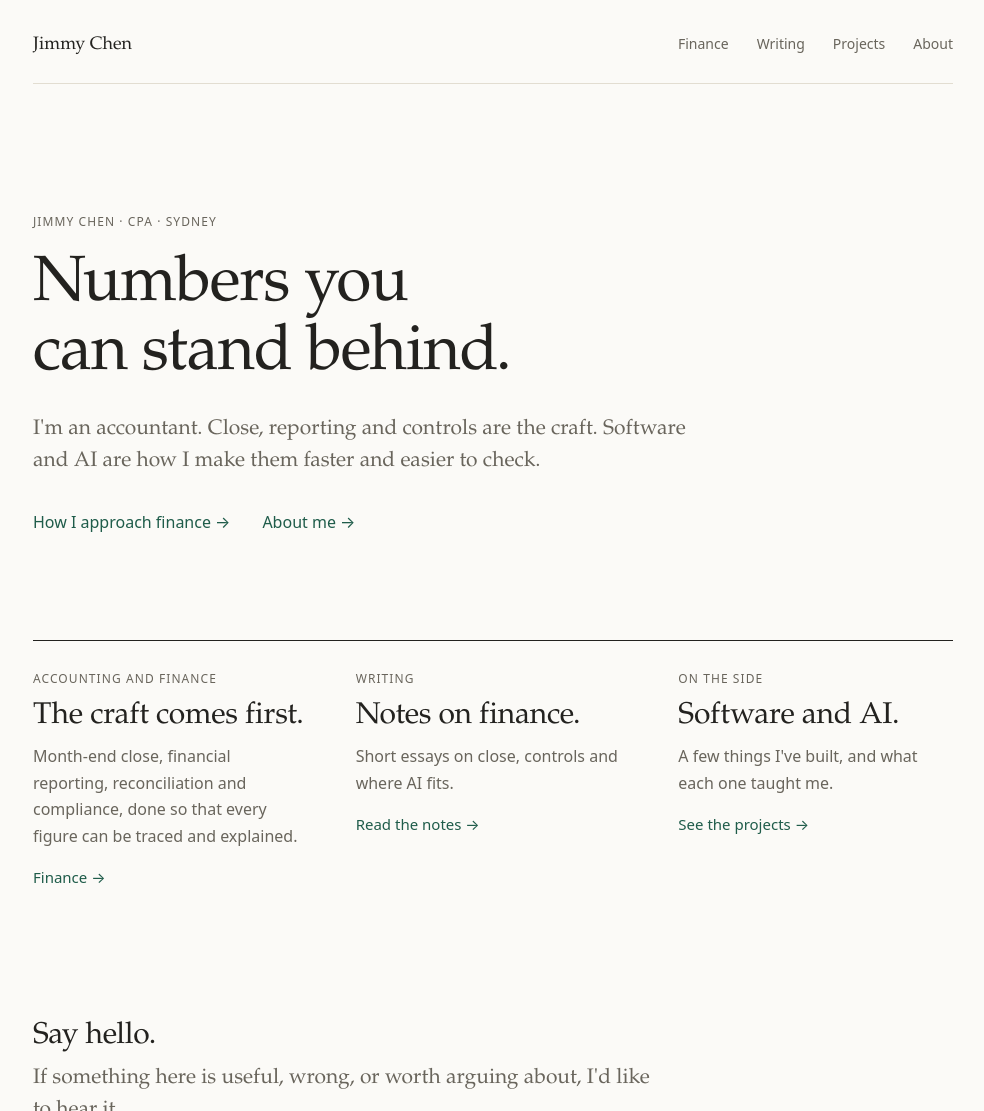
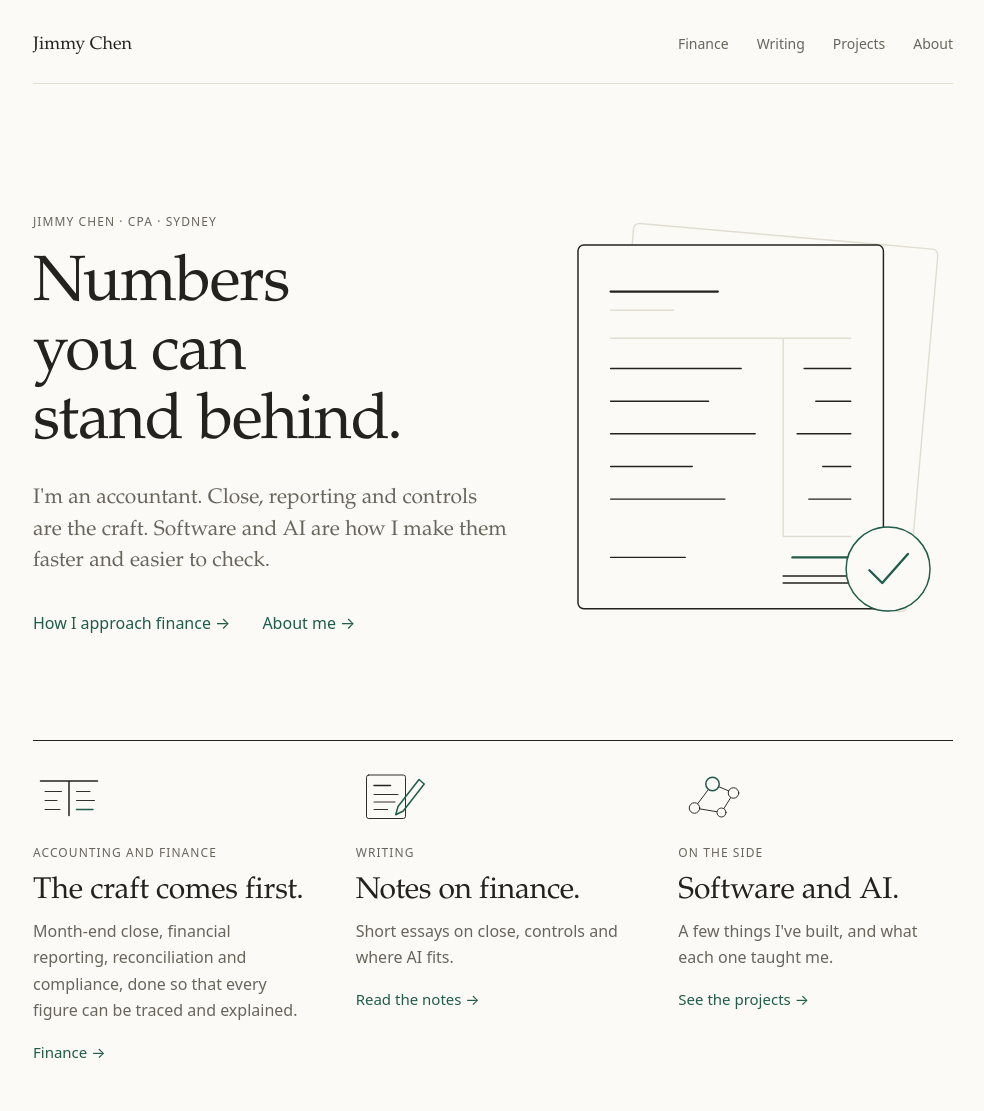
Before and after one commit to jimmy1992abc/HomePage, an Eleventy site: page src/index.njk in a window 1280 px wide. Shown: the top 1111 px of the page, without its empty margins (147-1131 px from the left). Built offline with nearby package versions, Linux system fonts and the light colour scheme; Eleventy itself is replaced by a stand-in of ours; files that its build step writes are made by us from their sources.

Commit message:
Add line illustrations
Inline SVG drawings for the hero and for the finance, writing, projects
and about sections. They take their colours from the page tokens and
load nothing external.

Co-Authored-By: Claude Fable 5.2 <noreply@anthropic.com>

```diff
--- /dev/null
+++ b/src/_includes/art/finance.njk
@@ -0,0 +1,6 @@
+<svg class="art art--icon" viewBox="0 0 96 72" aria-hidden="true" focusable="false">
+  <path class="art__ink art__ink--bold" d="M10 16h76M48 16v46"/>
+  <path class="art__ink" d="M16 30h22M16 42h16M16 54h20"/>
+  <path class="art__ink" d="M58 30h18M58 42h24"/>
+  <path class="art__accent art__ink--bold" d="M58 54h22"/>
+</svg>
--- /dev/null
+++ b/src/_includes/art/hero.njk
@@ -0,0 +1,15 @@
+<svg class="art art--hero" viewBox="60 14 340 356" aria-hidden="true" focusable="false">
+  <rect class="art__back" x="112" y="30" width="262" height="312" rx="5" transform="rotate(5 243 186)"/>
+  <rect class="art__sheet" x="78" y="38" width="262" height="312" rx="5"/>
+  <path class="art__ink art__ink--bold" d="M106 78h92"/>
+  <path class="art__faint" d="M106 94h54"/>
+  <path class="art__faint" d="M106 118h206M254 118v170"/>
+  <path class="art__ink" d="M106 144h112M106 172h84M106 200h124M106 228h70M106 256h98"/>
+  <path class="art__ink" d="M272 144h40M282 172h30M266 200h46M288 228h24M276 256h36"/>
+  <path class="art__faint" d="M254 288h58"/>
+  <path class="art__accent art__ink--bold" d="M262 306h50"/>
+  <path class="art__ink" d="M254 322h58M254 328h58"/>
+  <path class="art__ink" d="M106 306h64"/>
+  <circle class="art__seal" cx="344" cy="316" r="36"/>
+  <path class="art__accent art__ink--bold" d="M328 317l11 11 22-25"/>
+</svg>
--- /dev/null
+++ b/src/_includes/art/monogram.njk
@@ -0,0 +1,6 @@
+<svg class="art art--icon" viewBox="0 0 96 72" aria-hidden="true" focusable="false">
+  <circle class="art__sheet" cx="36" cy="36" r="30"/>
+  <circle class="art__faint" cx="36" cy="36" r="24"/>
+  <text class="art__text" x="36" y="44" text-anchor="middle">JC</text>
+  <path class="art__accent art__ink--bold" d="M74 52h16M74 58h16"/>
+</svg>
--- /dev/null
+++ b/src/_includes/art/projects.njk
@@ -0,0 +1,7 @@
+<svg class="art art--icon" viewBox="0 0 96 72" aria-hidden="true" focusable="false">
+  <path class="art__ink" d="M22 52L46 20M46 20l28 12M74 32L58 58M58 58L22 52"/>
+  <circle class="art__node" cx="22" cy="52" r="7"/>
+  <circle class="art__node art__node--accent" cx="46" cy="20" r="9"/>
+  <circle class="art__node" cx="74" cy="32" r="7"/>
+  <circle class="art__node" cx="58" cy="58" r="6"/>
+</svg>
--- /dev/null
+++ b/src/_includes/art/writing.njk
@@ -0,0 +1,6 @@
+<svg class="art art--icon" viewBox="0 0 96 72" aria-hidden="true" focusable="false">
+  <rect class="art__sheet" x="14" y="8" width="52" height="58" rx="3"/>
+  <path class="art__ink art__ink--bold" d="M24 22h22"/>
+  <path class="art__ink" d="M24 34h32M24 44h28M24 54h18"/>
+  <path class="art__accent art__ink--bold" d="M84 14L56 50l-3 11 10-5 28-36z"/>
+</svg>
--- a/src/about/index.njk
+++ b/src/about/index.njk
@@ -6,6 +6,7 @@ permalink: /about/
 ---
 <section class="wrap page">
   <header class="page__head">
+    {% include "art/monogram.njk" %}
     <p class="eyebrow">About</p>
     <h1>An accountant first.</h1>
     <p class="lead">Trained in accounting, and in the habit of building.</p>
--- a/src/assets/css/site.css
+++ b/src/assets/css/site.css
@@ -63,6 +63,21 @@ a:hover { color: var(--accent); text-decoration-color: currentColor; }
 .links { display: flex; flex-wrap: wrap; gap: 0.5rem 2rem; }
 .links--start { margin-top: 2rem; }
 
+/* Illustrations */
+.art { display: block; fill: none; stroke-width: 1.25; stroke-linecap: round; stroke-linejoin: round; color: var(--text); }
+.art--icon { width: 4.5rem; height: auto; margin-bottom: 1.25rem; }
+.art--hero { width: min(100%, 26rem); height: auto; }
+.art__ink { stroke: currentColor; }
+.art__ink--bold { stroke-width: 2; }
+.art__faint { stroke: var(--rule); }
+.art__accent { stroke: var(--accent); }
+.art__sheet { fill: var(--bg); stroke: currentColor; }
+.art__back { fill: var(--bg); stroke: var(--rule); }
+.art__seal { fill: var(--bg); stroke: var(--accent); }
+.art__node { fill: var(--bg); stroke: currentColor; }
+.art__node--accent { stroke: var(--accent); stroke-width: 2; }
+.art__text { fill: currentColor; stroke: none; font: 400 22px var(--serif); letter-spacing: 0.04em; }
+
 /* Navigation */
 .masthead__inner { display: flex; flex-wrap: wrap; align-items: baseline; justify-content: space-between; gap: 0 2rem; padding-block: 1.5rem 1.25rem; border-bottom: 1px solid var(--rule); }
 .masthead__name { font: 400 1.125rem/1.2 var(--serif); text-decoration: none; }
@@ -73,6 +88,7 @@ a:hover { color: var(--accent); text-decoration-color: currentColor; }
 
 /* Home */
 .hero { padding-block: clamp(4rem, 11vw, 8rem) clamp(3.5rem, 9vw, 6.5rem); }
+.hero__inner { display: grid; gap: 3rem; align-items: center; }
 .hero h1 { margin-top: 1.25rem; max-width: 19ch; font-size: clamp(2.5rem, 1.7rem + 3.6vw, 4rem); line-height: 1.08; letter-spacing: -0.018em; }
 .hero .lead { margin-top: 1.5rem; max-width: 32em; }
 .hero .links { margin-top: 2rem; }
@@ -159,6 +175,11 @@ a:hover { color: var(--accent); text-decoration-color: currentColor; }
 .colophon__inner { display: grid; gap: 0.3rem; padding-block: 1.5rem 2.5rem; border-top: 1px solid var(--rule); font-size: 0.8125rem; color: var(--muted); }
 .colophon p + p { margin-top: 0; }
 
+@media (min-width: 900px) {
+  .hero__inner { grid-template-columns: minmax(0, 1.2fr) minmax(0, 1fr); }
+  .art--hero { justify-self: end; }
+}
+
 @media (min-width: 720px) {
   .tiles { grid-template-columns: repeat(3, 1fr); }
   .tile { border-bottom: 0; }
--- a/src/finance/index.njk
+++ b/src/finance/index.njk
@@ -6,6 +6,7 @@ permalink: /finance/
 ---
 <section class="wrap page">
   <header class="page__head">
+    {% include "art/finance.njk" %}
     <p class="eyebrow">Accounting and finance</p>
     <h1>Accounting is the work.</h1>
     <p class="lead">Everything else on this site supports it. This is what I do, and how I think it should be done.</p>
--- a/src/index.njk
+++ b/src/index.njk
@@ -3,28 +3,34 @@ layout: layouts/base.njk
 permalink: /
 ---
 <section class="hero">
-  <div class="wrap">
+  <div class="wrap hero__inner">
+    <div class="hero__copy">
     <p class="eyebrow">Jimmy Chen · CPA · Sydney</p>
     <h1>Numbers you can stand behind.</h1>
     <p class="lead">I'm an accountant. Close, reporting and controls are the craft. Software and AI are how I make them faster and easier to check.</p>
     <p class="links"><a class="more" href="/finance/">How I approach finance</a> <a class="more" href="/about/">About me</a></p>
+    </div>
+    {% include "art/hero.njk" %}
   </div>
 </section>
 
 <section class="wrap tiles" aria-label="Sections">
   <div class="tile">
+    {% include "art/finance.njk" %}
     <p class="eyebrow">Accounting and finance</p>
     <h2>The craft comes first.</h2>
     <p class="tile__text">Month-end close, financial reporting, reconciliation and compliance, done so that every figure can be traced and explained.</p>
     <a class="more" href="/finance/">Finance</a>
   </div>
   <div class="tile">
+    {% include "art/writing.njk" %}
     <p class="eyebrow">Writing</p>
     <h2>Notes on finance.</h2>
     <p class="tile__text">Short essays on close, controls and where AI fits.</p>
     <a class="more" href="/writing/">Read the notes</a>
   </div>
   <div class="tile">
+    {% include "art/projects.njk" %}
     <p class="eyebrow">On the side</p>
     <h2>Software and AI.</h2>
     <p class="tile__text">A few things I've built, and what each one taught me.</p>
--- a/src/projects/index.njk
+++ b/src/projects/index.njk
@@ -6,6 +6,7 @@ permalink: /projects/
 ---
 <section class="wrap page">
   <header class="page__head">
+    {% include "art/projects.njk" %}
     <p class="eyebrow">On the side</p>
     <h1>What I build around the ledger.</h1>
     <p class="lead">Accounting comes first. These are the things I've built alongside it, and what each one taught me.</p>
--- a/src/writing/index.njk
+++ b/src/writing/index.njk
@@ -6,6 +6,7 @@ permalink: /writing/
 ---
 <section class="wrap page">
   <header class="page__head">
+    {% include "art/writing.njk" %}
     <p class="eyebrow">Writing</p>
     <h1>Notes on finance.</h1>
     <p class="lead">Close, reconciliation and controls, and where AI fits into them.</p>
```
Also changed, not shown: docs/designs/specs/2026-11-23-homepage.md (+10 -0 lines), README.md.
